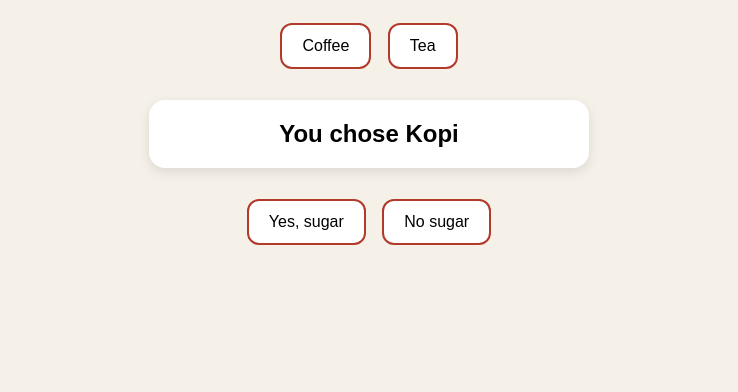
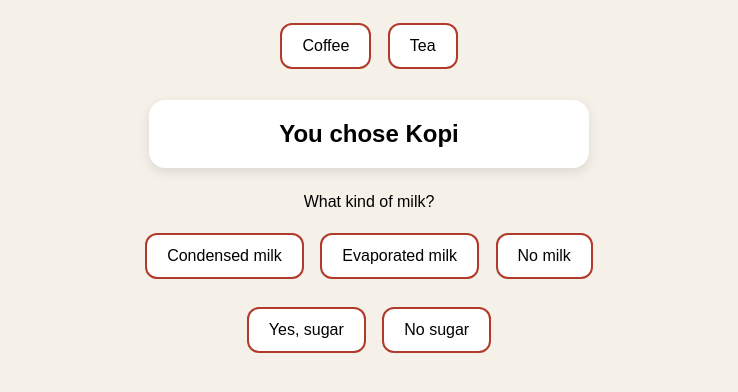
Before and after one commit to krisdasinghnarula-ship-it/mandarin-hawker, a plain HTML site: page index.html in a window 1280 px wide. Both pictures are taken after a click on the button "Coffee". Shown: the part 160-552 px from the top of the page, without its empty margins (271-1009 px from the left). Drawn offline with Linux system fonts and the light colour scheme.

Commit message:
Update index.html

```diff
--- a/index.html
+++ b/index.html
@@ -78,7 +78,9 @@ function chooseDrink(selectedDrink) {
     drink = selectedDrink;
 
     document.getElementById("result").textContent = "You chose " + drink;
-    document.getElementById("milk-question").textContent = "Do you want milk?";
+    document.getElementById("milk-question").textContent = "What kind of milk?";
+
+    document.getElementById("milk-section").style.display = "block";
 }
 
 function chooseMilk(selectedMilk) {
```
